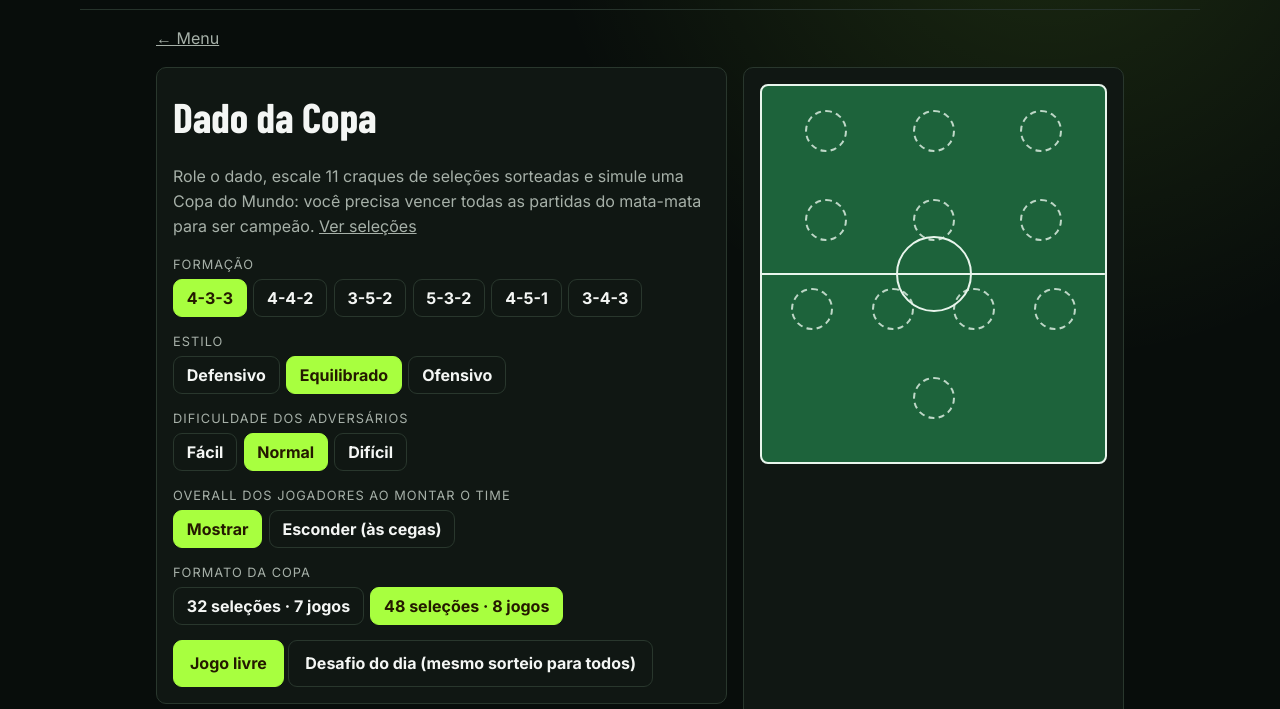
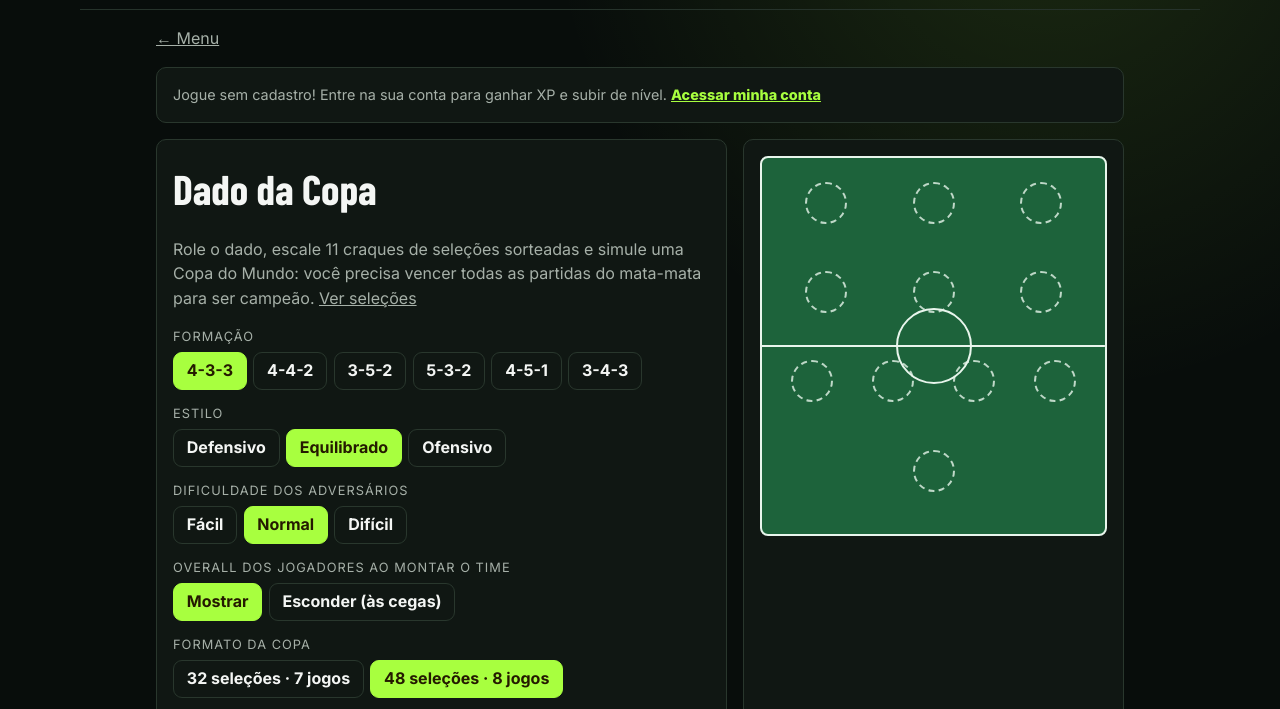
Before and after one commit to patriksandreregis-code/leilaodefutebolv2, a website: page dado.html in a window 1280 px wide. Shown: the part 72-781 px from the top of the page. Drawn offline with nearby package versions, Linux system fonts and the light colour scheme; a web font is replaced by a local one.

Commit message:
Informar que o Dado da Copa é livre e XP exige conta

```diff
--- a/dado.html
+++ b/dado.html
@@ -72,6 +72,7 @@ table{width:100%;border-collapse:collapse;margin-top:.5rem;font-size:.9rem}td,th
 <a href="/plataforma">A plataforma</a><a href="/sobre">Sobre</a><div class="nav-dropdown"><button class="nav-dropdown-toggle" type="button" aria-expanded="false">Ranking <span aria-hidden="true">⌄</span></button><div class="nav-dropdown-menu"><a href="/ranking">Ver ranking</a><a href="/ranking/como-funciona">Como funciona</a></div></div><a href="/conta">Minha conta</a><a class="home-cta" href="/#jogos">Jogar agora ↗</a>
 </nav></header><div class="wrap">
 <div class="top"><a href="/">← Menu</a><span class="mu" id="prog"></span></div>
+<div class="panel mu" style="margin-bottom:1rem;font-size:.9rem">Jogue sem cadastro! Entre na sua conta para ganhar XP e subir de nível. <a href="/conta" style="color:var(--ac);font-weight:800">Acessar minha conta</a></div>
 <div class="grid">
   <div><div class="panel" id="main"></div><div class="panel" id="rank"></div></div>
   <div class="panel" id="pitch"></div>
```
